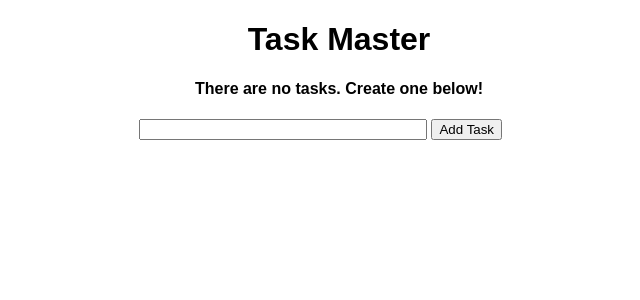
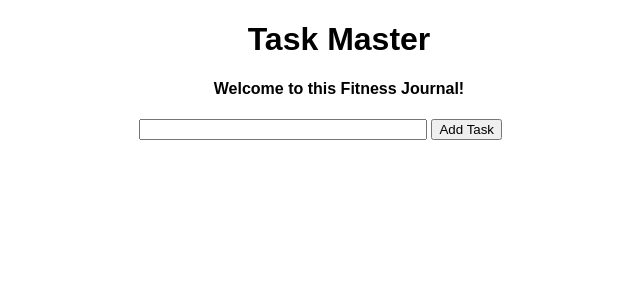
Before and after one commit to sdeepti2381/WeightLossApp, a Flask app: page / in a window 1280 px wide. Shown: the top 300 px of the page, without its empty margins (301-941 px from the left). Run offline with Flask 2, Linux system fonts and the light colour scheme; data that the repository does not hold is empty.

Commit message:
3rd commit

```diff
--- a/app.py
+++ b/app.py
@@ -46,7 +46,7 @@ def delete(id):
         return redirect('/')
 
     except:
-        return 'There was a problem deleting that task.'
+        return 'There was a problem deleting that food item.'
 
 
 @app.route('/update/<int:id>', methods = ['GET', 'POST'])
--- a/templates/index.html
+++ b/templates/index.html
@@ -2,7 +2,7 @@
 
 {% block head %}
 
-<title> Task Master </title>
+<title> Quarantine Fitness </title>
 {% endblock %}
 
 {% block body %}
@@ -16,12 +16,12 @@
     </style>
 
     {% if tasks|length < 1 %}
-    <h4 style="text-align:center">There are no tasks. Create one below!</h4>
+    <h4 style="text-align:center">Welcome to this Fitness Journal!</h4>
     {% else %}
 
     <table>
         <tr>
-            <th>Task </th>
+            <th>Food </th>
             <th>Added</th>
             <th>Actions</th>
         </tr>
```
